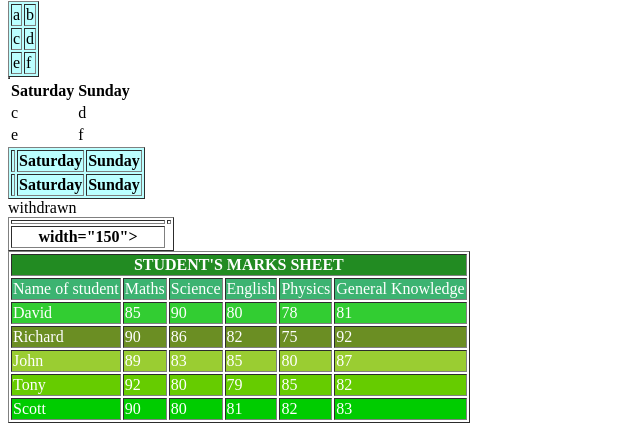
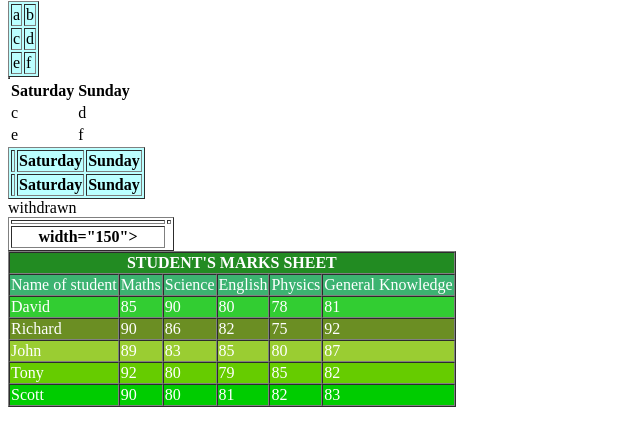
Before and after one commit to aliyarisalat/index.html, a plain HTML site: page index.html in a window 1280 px wide. Shown: the part 1681-2112 px from the top of the page, without its empty margins (0-640 px from the left). Drawn offline with Linux system fonts and the light colour scheme.

Commit message:
Update index.html

```diff
--- a/index.html
+++ b/index.html
@@ -133,7 +133,7 @@
           <th> width="150"></th>
       </tr>
 
-      <table border="1" style=color:White Text"">
+      <table border="1" cellspacing="0" style="color:White">
           <tr bgcolor="#228B22">
               <th colspan="7" text-align:"center">  STUDENT'S MARKS SHEET  </th>
           </tr>
```
